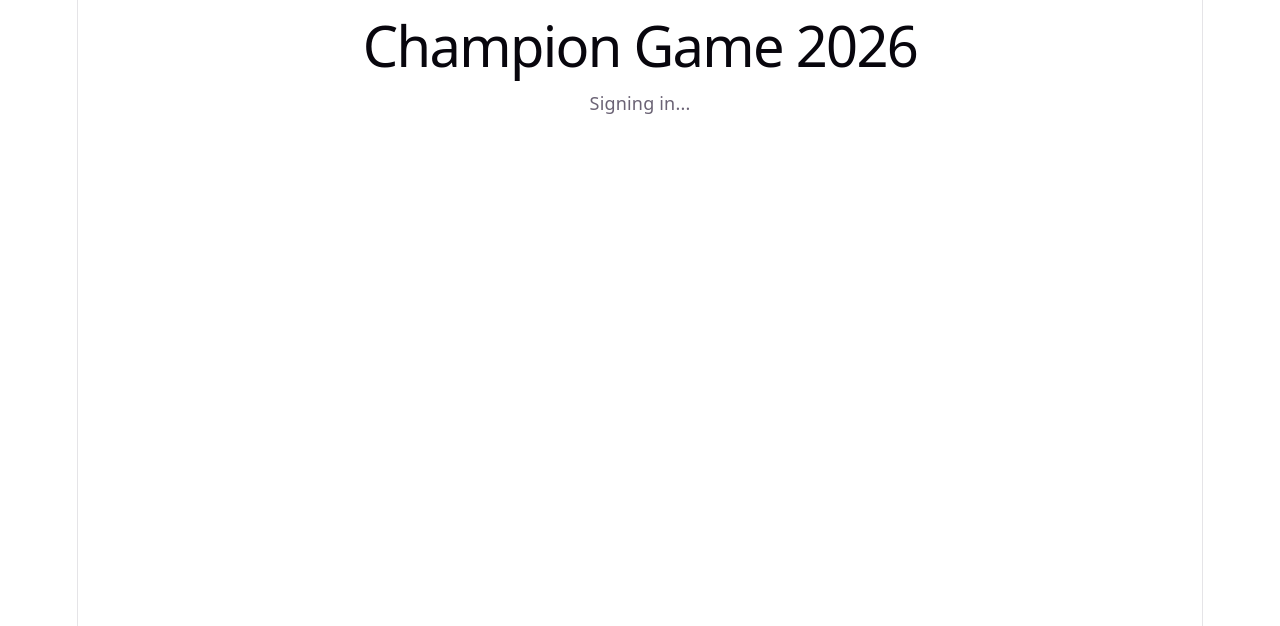
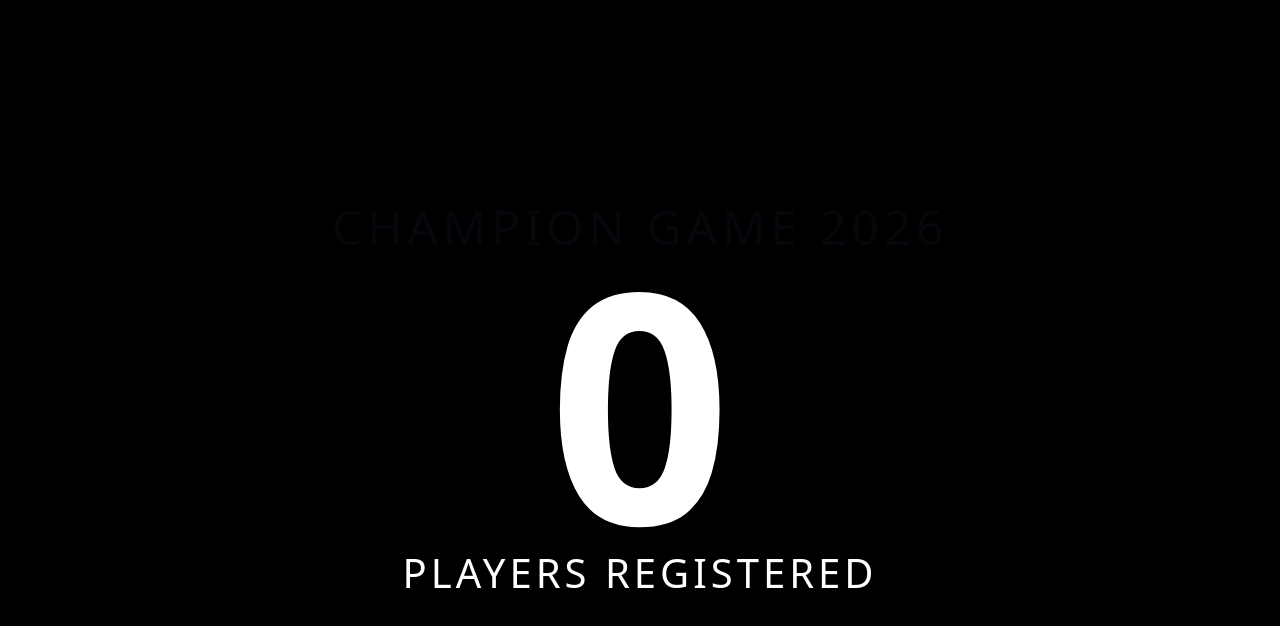
Before and after one commit to spyonghsl/champion, a React (Vite) app: page /display in a window 1280 px wide. Shown: the top 626 px of the page. Built offline with nearby package versions, Linux system fonts and the light colour scheme; no server answers; the database is empty.

Commit message:
Add realtime registration counter display

```diff
--- a/src/App.tsx
+++ b/src/App.tsx
@@ -1,7 +1,9 @@
 import { useCallback, useEffect, useState } from 'react'
 import { onAuthStateChanged, signInAnonymously } from 'firebase/auth'
+import { BrowserRouter, Route, Routes } from 'react-router-dom'
 
 import { auth } from './firebase/config'
+import MainDisplayPage from './pages/MainDisplayPage'
 import RegistrationPage from './pages/RegistrationPage'
 import { getParticipant } from './services/registration'
 import type { Participant } from './types/participant'
@@ -12,7 +14,7 @@ type ParticipantState =
   | { status: 'registered'; participant: Participant }
   | { status: 'error'; message: string }
 
-function App() {
+function PlayerPage() {
   const [uid, setUid] = useState<string | null>(null)
   const [participantState, setParticipantState] = useState<ParticipantState>({ status: 'loading' })
 
@@ -82,4 +84,15 @@ function App() {
   )
 }
 
+function App() {
+  return (
+    <BrowserRouter>
+      <Routes>
+        <Route path="/" element={<PlayerPage />} />
+        <Route path="/display" element={<MainDisplayPage />} />
+      </Routes>
+    </BrowserRouter>
+  )
+}
+
 export default App
--- /dev/null
+++ b/src/pages/MainDisplayPage.tsx
@@ -0,0 +1,53 @@
+import { useEffect, useState } from 'react'
+import type { CSSProperties } from 'react'
+
+import { subscribeToRegisteredCount } from '../services/display'
+
+// Fixed positioning escapes the width-constrained #root to fill the viewport.
+const containerStyle: CSSProperties = {
+  position: 'fixed',
+  inset: 0,
+  display: 'flex',
+  flexDirection: 'column',
+  alignItems: 'center',
+  justifyContent: 'center',
+  background: '#000',
+  color: '#fff',
+  textAlign: 'center',
+  fontFamily: 'system-ui, sans-serif',
+}
+
+const titleStyle: CSSProperties = {
+  margin: 0,
+  fontSize: '6vmin',
+  letterSpacing: '0.1em',
+}
+
+const countStyle: CSSProperties = {
+  margin: 0,
+  fontSize: '40vmin',
+  fontWeight: 700,
+  lineHeight: 1,
+}
+
+const labelStyle: CSSProperties = {
+  margin: 0,
+  fontSize: '5vmin',
+  letterSpacing: '0.1em',
+}
+
+function MainDisplayPage() {
+  const [count, setCount] = useState(0)
+
+  useEffect(() => subscribeToRegisteredCount(setCount), [])
+
+  return (
+    <div style={containerStyle}>
+      <h1 style={titleStyle}>CHAMPION GAME 2026</h1>
+      <p style={countStyle}>{count}</p>
+      <p style={labelStyle}>PLAYERS REGISTERED</p>
+    </div>
+  )
+}
+
+export default MainDisplayPage
--- /dev/null
+++ b/src/services/display.ts
@@ -0,0 +1,12 @@
+import { onValue, ref } from 'firebase/database'
+import type { Unsubscribe } from 'firebase/database'
+
+import { db } from '../firebase/config'
+import { GAME_ID } from './registration'
+
+export function subscribeToRegisteredCount(callback: (count: number) => void): Unsubscribe {
+    return onValue(ref(db, `games/${GAME_ID}/live/registeredCount`), (snapshot) => {
+        const value: unknown = snapshot.val()
+        callback(typeof value === 'number' ? value : 0)
+    })
+}
```
